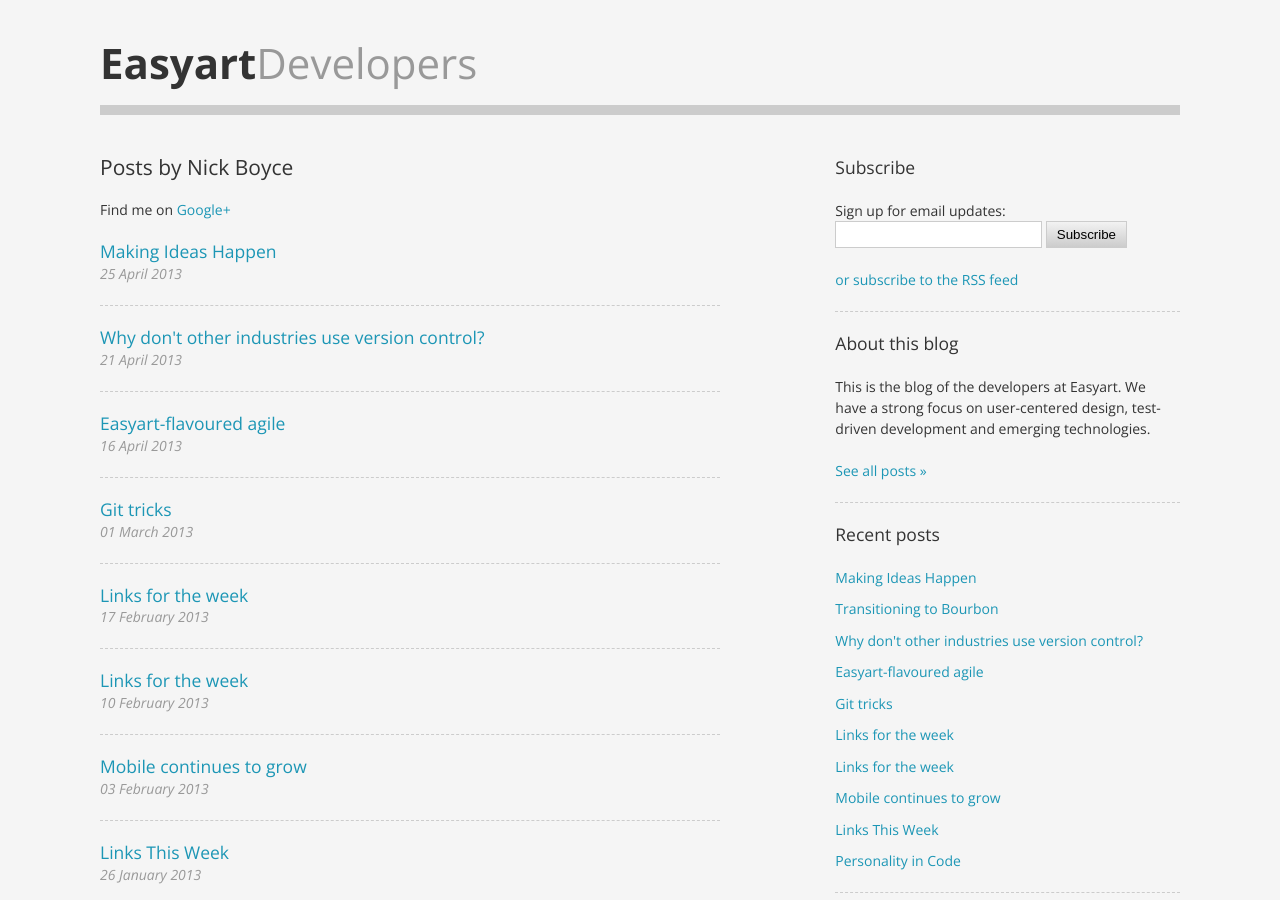
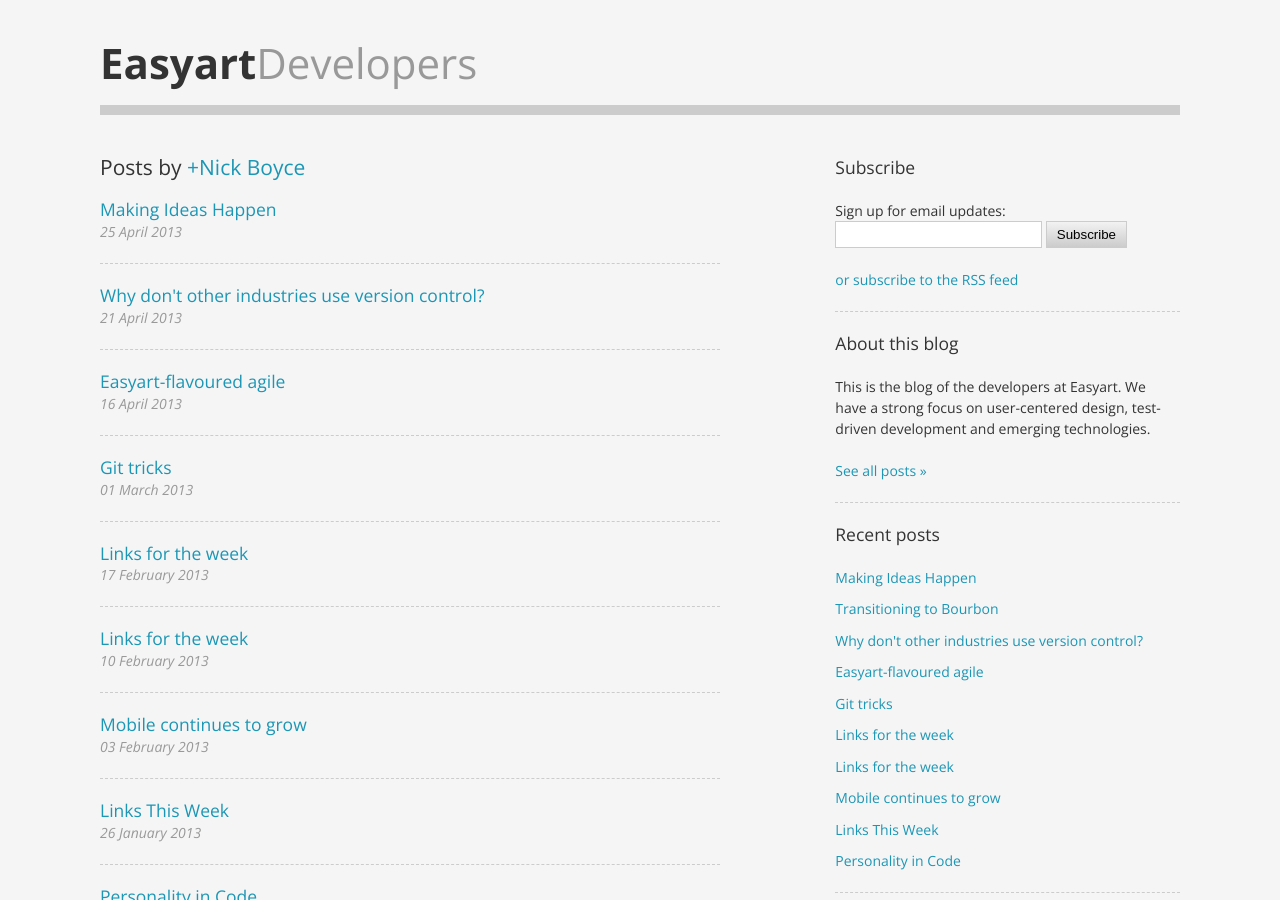
Before and after one commit to kingandmcgaw/kingandmcgaw.github.io, a Jekyll site: the page built from authors/nick-boyce/index.html, in a window 1280 px wide and 900 px high. Built offline with Jekyll 4.4.1, drawn with Linux system fonts in a browser that asks for light colours; Markdown is read by kramdown in place of the engine named in the settings; comment, search, counter and statistics services are not loaded.

Commit message:
amended g+ link

```diff
--- a/authors/nick-boyce/index.html
+++ b/authors/nick-boyce/index.html
@@ -2,8 +2,7 @@
 layout: default
 ---
 
-<h2>Posts by Nick Boyce</h2>
-<p>Find me on <a href="https://plus.google.com/u/1/108806228703128779712?rel=author">Google+</a></p>
+<h2>Posts by <a href="https://plus.google.com/u/1/108806228703128779712?rel=author">+Nick Boyce</a></h2>
 
   {% for post in site.posts %}
     {% if post.author contains "Nick Boyce" %}
```
